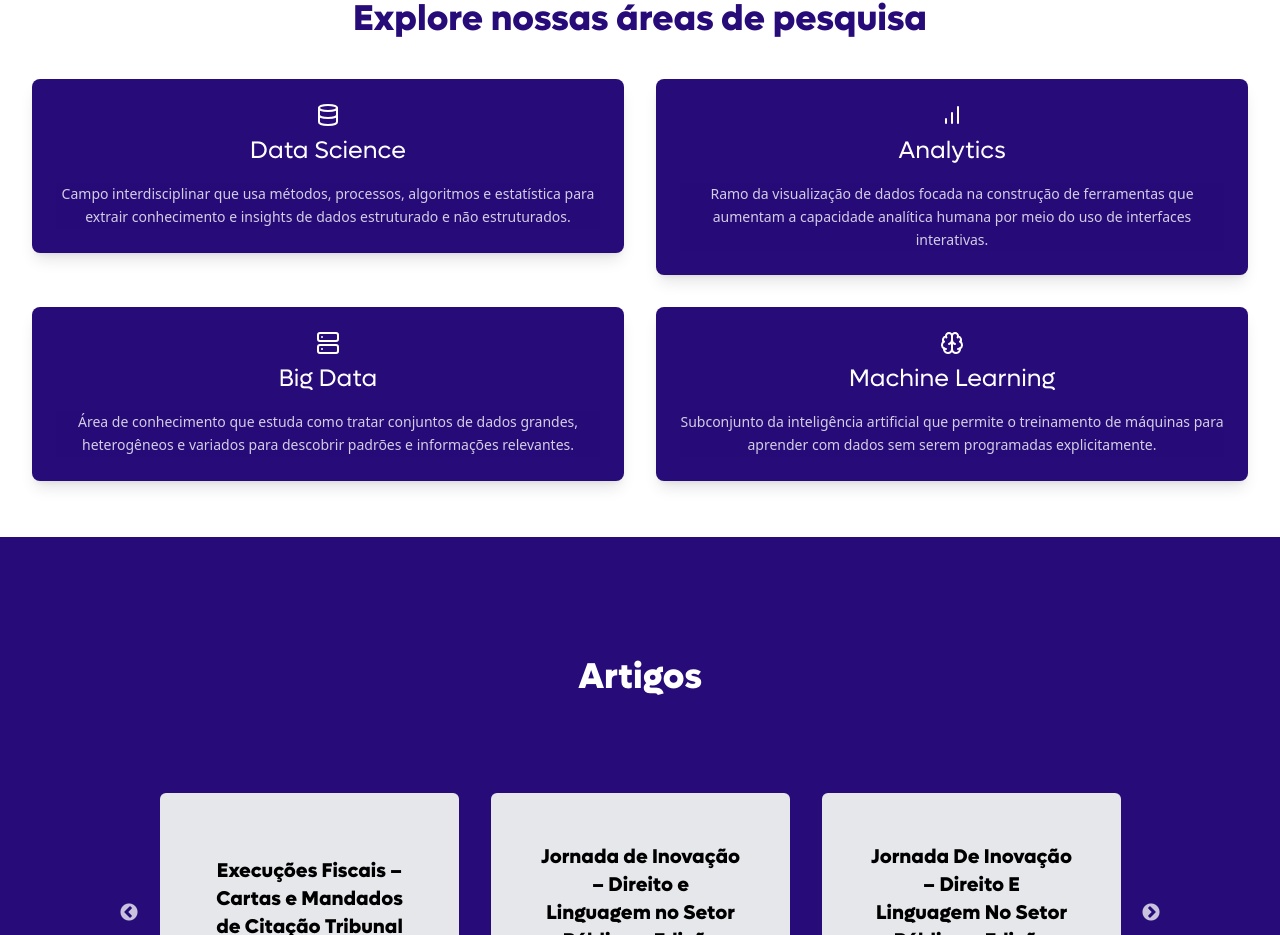
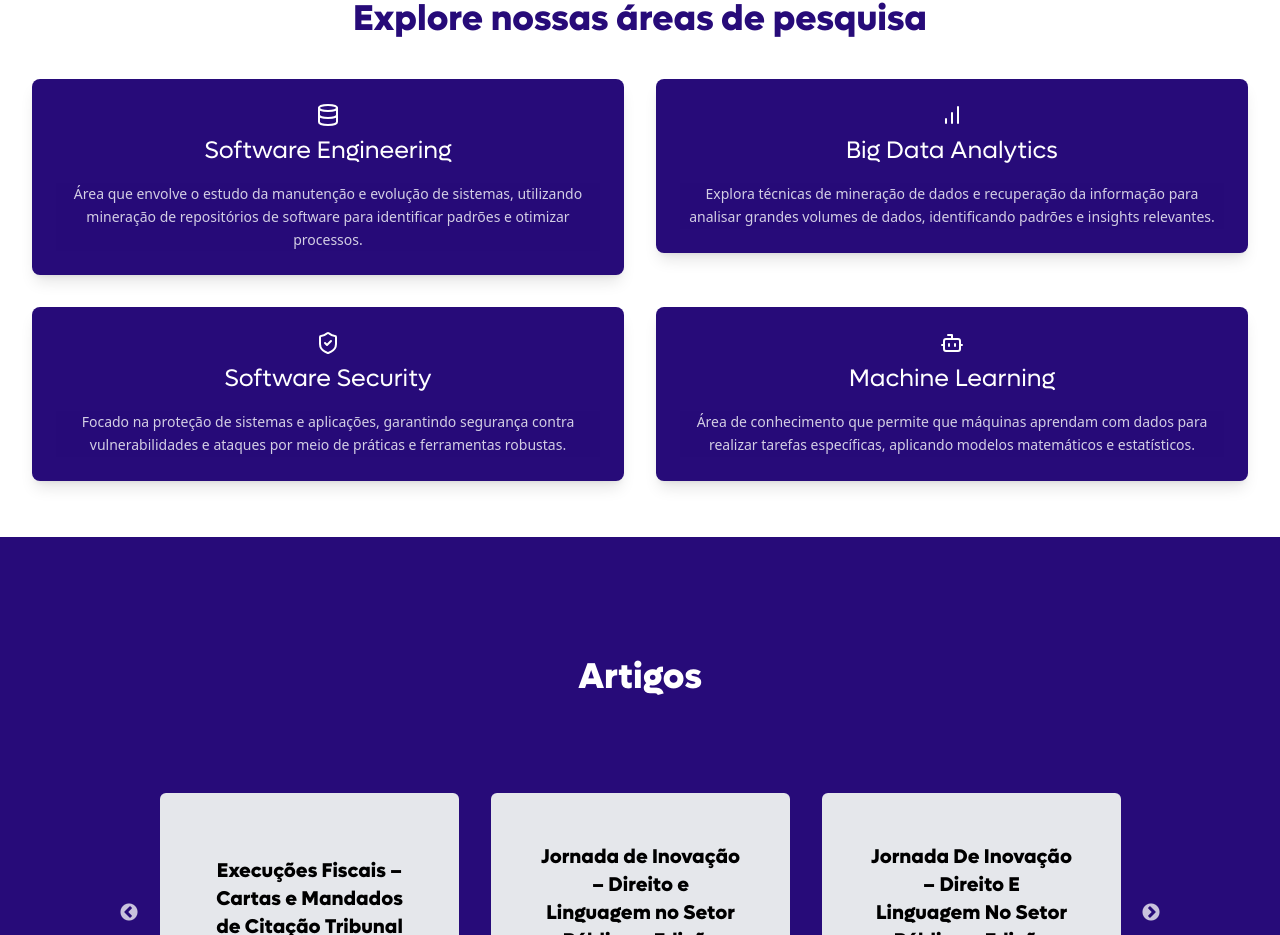
Before and after one commit to reset-ufc/reset-ufc.github.io, a React (Vite) app: page / in a window 1280 px wide. Shown: the part 1173-2108 px from the top of the page. Built offline with nearby package versions, Linux system fonts and the light colour scheme; what tailwindcss-animated would draw is missing.

Commit message:
feat: update ResearchArea component with new titles and descriptions

```diff
--- a/src/components/ResearchArea/index.tsx
+++ b/src/components/ResearchArea/index.tsx
@@ -1,8 +1,6 @@
-"use client";
-
 import { useState } from "react";
 import { motion } from "framer-motion";
-import { Database, BarChart, Server, Brain } from "lucide-react";
+import { Database, BarChart, ShieldCheck, BotIcon } from "lucide-react";
 
 interface ResearchCardProps {
   title: string;
@@ -46,28 +44,28 @@ const ResearchCard = ({ title, description, icon }: ResearchCardProps) => {
 export default function ResearchArea() {
   const researchAreas = [
     {
-      title: "Data Science",
+      title: "Software Engineering",
       description:
-        "Campo interdisciplinar que usa métodos, processos, algoritmos e estatística para extrair conhecimento e insights de dados estruturado e não estruturados.",
+        "Área que envolve o estudo da manutenção e evolução de sistemas, utilizando mineração de repositórios de software para identificar padrões e otimizar processos.",
       icon: <Database />,
     },
     {
-      title: "Analytics",
+      title: "Big Data Analytics",
       description:
-        "Ramo da visualização de dados focada na construção de ferramentas que aumentam a capacidade analítica humana por meio do uso de interfaces interativas.",
+        "Explora técnicas de mineração de dados e recuperação da informação para analisar grandes volumes de dados, identificando padrões e insights relevantes.",
       icon: <BarChart />,
     },
     {
-      title: "Big Data",
+      title: "Software Security",
       description:
-        "Área de conhecimento que estuda como tratar conjuntos de dados grandes, heterogêneos e variados para descobrir padrões e informações relevantes.",
-      icon: <Server />,
+        "Focado na proteção de sistemas e aplicações, garantindo segurança contra vulnerabilidades e ataques por meio de práticas e ferramentas robustas.",
+      icon: <ShieldCheck />,
     },
     {
       title: "Machine Learning",
       description:
-        "Subconjunto da inteligência artificial que permite o treinamento de máquinas para aprender com dados sem serem programadas explicitamente.",
-      icon: <Brain />,
+        "Área de conhecimento que permite que máquinas aprendam com dados para realizar tarefas específicas, aplicando modelos matemáticos e estatísticos.",
+      icon: <BotIcon />,
     },
   ];
 
```
